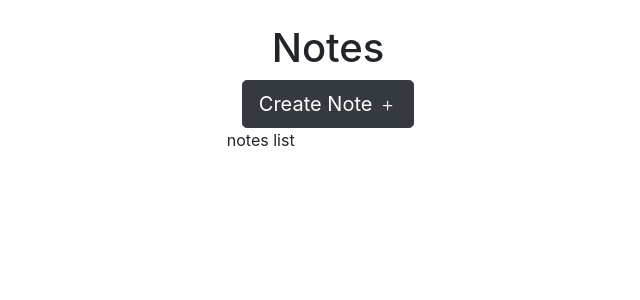
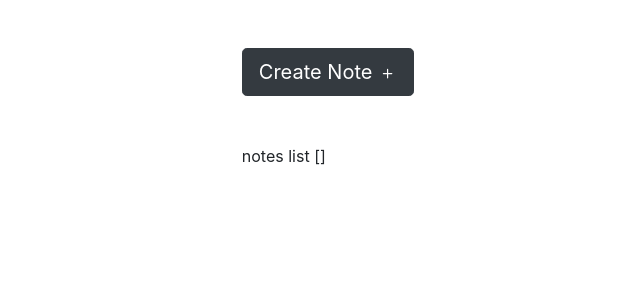
Before and after one commit to doerStudios/google-keep-clone, a React (Create React App) app: page / in a window 1280 px wide. Shown: the top 300 px of the page, without its empty margins (312-952 px from the left). Built offline with nearby package versions, Linux system fonts and the light colour scheme.

Commit message:
notes creation

```diff
--- a/src/App.js
+++ b/src/App.js
@@ -10,8 +10,12 @@ class App extends Component {
     notes: [],
   };
 
-  createNote = () => {};
-  editNotes = () => {};
+  createNote = (data) => {
+    data.id = Date.now();
+    const _arr = [...this.state.notes, data];
+    this.setState({ notes: _arr });
+  };
+  editNote = () => {};
   deleteNote = () => {};
 
   render() {
@@ -22,7 +26,7 @@ class App extends Component {
             value={{
               notes: this.state.notes,
               createNote: this.createNote,
-              editNotes: this.editNotes,
+              editNote: this.editNote,
               deleteNote: this.deleteNote,
             }}
           >
--- a/src/components/notesList.js
+++ b/src/components/notesList.js
@@ -1,7 +1,10 @@
-import React from "react";
+import React, { useContext } from "react";
+import NotesContext from "../context/notes-context";
 
-function notesList() {
-  return <div> notes list</div>;
+function NotesList() {
+  const context = useContext(NotesContext);
+
+  return <div> notes list {JSON.stringify(context.notes)}</div>;
 }
 
-export default notesList;
+export default NotesList;
--- a/src/components/notesModal.js
+++ b/src/components/notesModal.js
@@ -1,6 +1,7 @@
 import React, { useEffect, useState, useContext } from "react";
-import { useForm, useFieldArray } from "react-hook-form";
+import { useForm } from "react-hook-form";
 import { Col, Row, Form, Modal, Button, Card } from "react-bootstrap";
+import NotesContext from "../context/notes-context";
 
 function NotesModal(props) {
   const {
@@ -15,8 +16,15 @@ function NotesModal(props) {
     },
   });
 
+  const context = useContext(NotesContext);
+
   const onSubmit = async (data) => {
     console.log("submission data", data);
+    if (!data.id) {
+      context.createNote(data);
+    } else {
+      context.editNote(data);
+    }
   };
 
   return (
--- a/src/context/notes-context.js
+++ b/src/context/notes-context.js
@@ -4,6 +4,6 @@ import React from "react";
 export default React.createContext({
   notes: [],
   createNote: () => {},
-  editNotes: () => {},
+  editNote: () => {},
   deleteNote: () => {},
 });
--- a/src/pages/home.js
+++ b/src/pages/home.js
@@ -3,6 +3,7 @@ import { Button, Col, Row } from "react-bootstrap";
 import { Plus } from "react-bootstrap-icons";
 import NotesList from "../components/notesList";
 import NotesModal from "../components/notesModal";
+import NotesContext from "../context/notes-context";
 
 export default class Workflows extends Component {
   state = {
@@ -11,26 +12,28 @@ export default class Workflows extends Component {
     showCreateNotesModal: false,
   };
 
+  static context = NotesContext;
+
+  createNoteHandler = () => {
+    this.setState({ showCreateNotesModal: true });
+  };
+
   render() {
     return (
       <>
         <div className="">
-          <h1>Notes</h1>
-          <Row>
-            <Col className="center">
-              <Button
-                variant="dark"
-                size="lg"
-                onClick={this.createWorkflowHandler}
-              >
-                Create Note <Plus fontSize="1.2rem" />
-              </Button>
-            </Col>
+          <Row className="p-4">
+            <Button variant="dark" size="lg" onClick={this.createNoteHandler}>
+              Create Note <Plus fontSize="1.2rem" />
+            </Button>
           </Row>
-          <Row>
+          <Row className="p-4">
             <NotesList />
           </Row>
-          <NotesModal />
+          <NotesModal
+            show={this.state.showCreateNotesModal}
+            onHide={() => this.setState({ showCreateNotesModal: false })}
+          />
         </div>
       </>
     );
```
